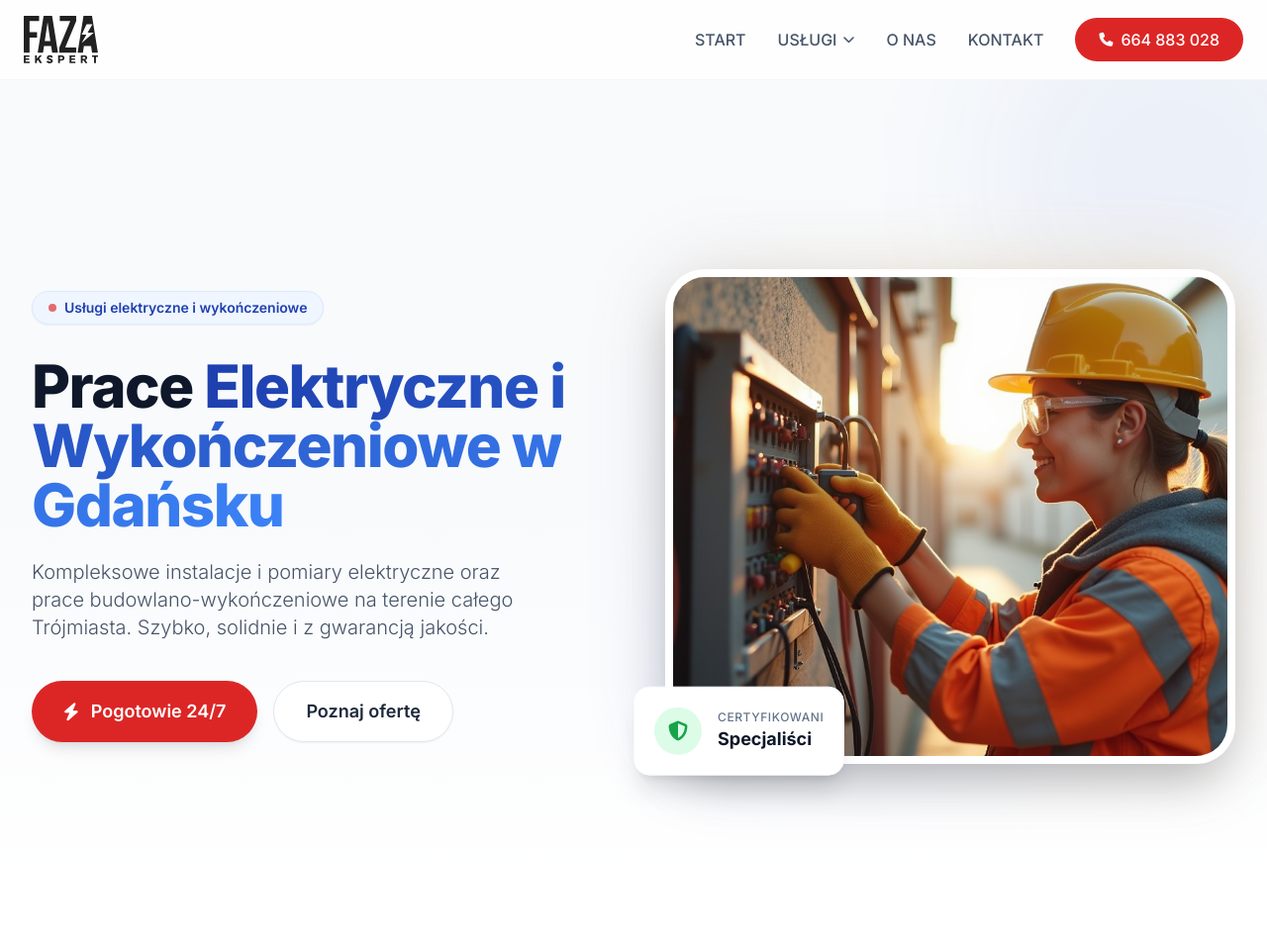
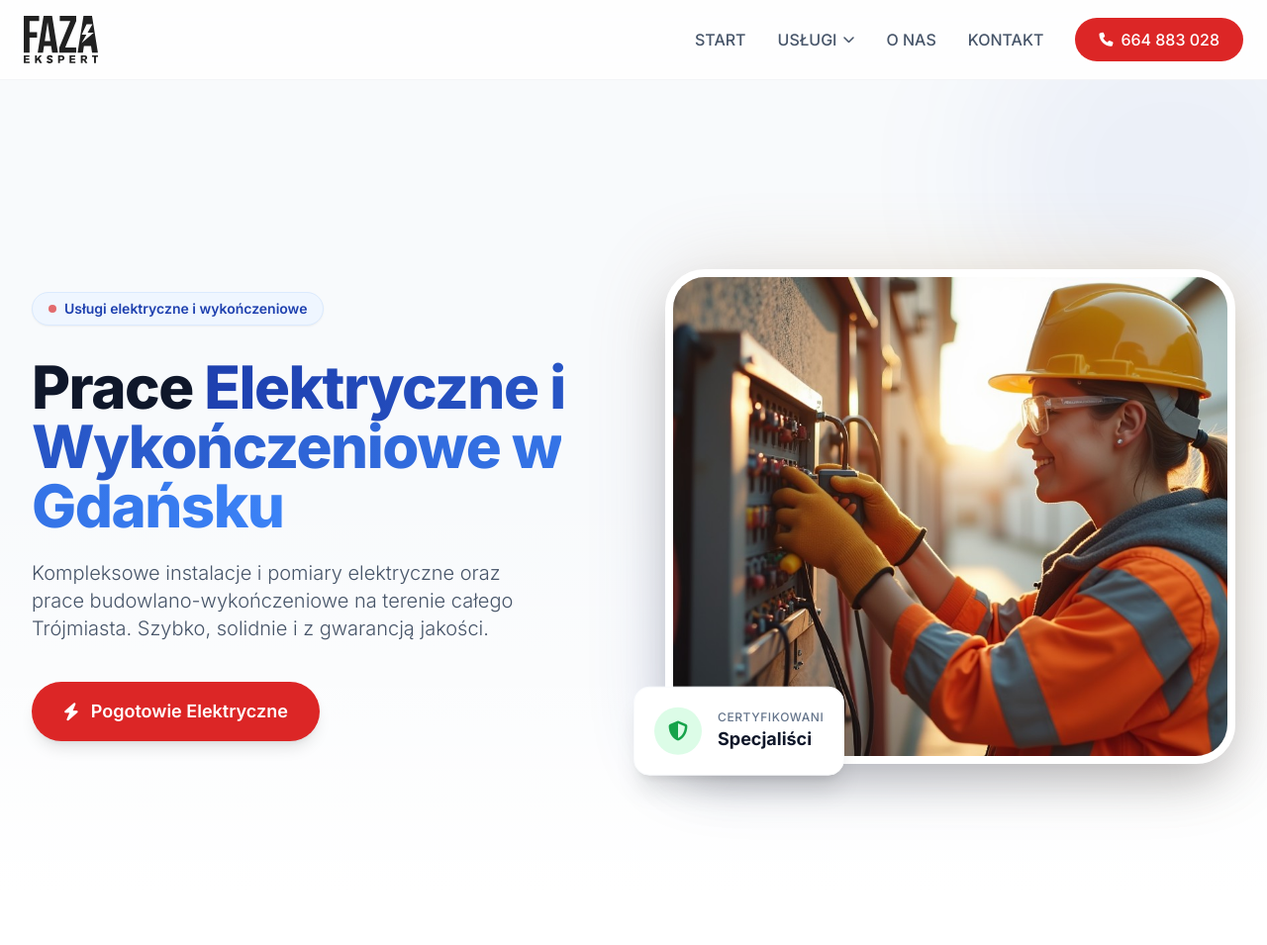
Before and after one commit to marsiox/faza-ekspert-flask, a Flask app: page / in a window 1280 px wide. Shown: the top 955 px of the page at 99% size. Run offline with Flask 3, Linux system fonts and the light colour scheme; some libraries are stand-ins or nearby versions.

Commit message:
Update hero CTA: rename emergency button, remove offer link
- Hero button text changed to 'Pogotowie Elektryczne'
- Removed secondary 'Poznaj ofertę' link from hero section

```diff
--- a/app/templates/index.html
+++ b/app/templates/index.html
@@ -145,10 +145,7 @@
                 </p>
                 <div class="flex flex-col sm:flex-row gap-4">
                     <a href="{{ url_for('main.emergency') }}" class="group bg-accent text-white px-8 py-4 rounded-full text-lg font-semibold hover:bg-red-700 shadow-lg hover:shadow-xl hover:-translate-y-1 transition-all duration-300 text-center flex items-center justify-center">
-                        <i class="fas fa-bolt mr-3 group-hover:animate-bounce" aria-hidden="true"></i>Pogotowie 24/7
-                    </a>
-                    <a href="{{ url_for('main.services') }}" class="bg-white text-slate-800 border border-slate-200 px-8 py-4 rounded-full text-lg font-semibold hover:bg-slate-50 hover:border-slate-300 shadow-sm hover:shadow-md hover:-translate-y-1 transition-all duration-300 text-center">
-                        Poznaj ofertę
+                        <i class="fas fa-bolt mr-3 group-hover:animate-bounce" aria-hidden="true"></i>Pogotowie Elektryczne
                     </a>
                 </div>
             </div>
```
